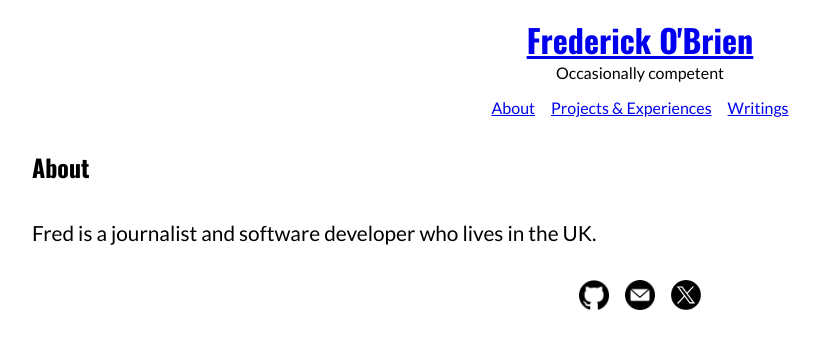
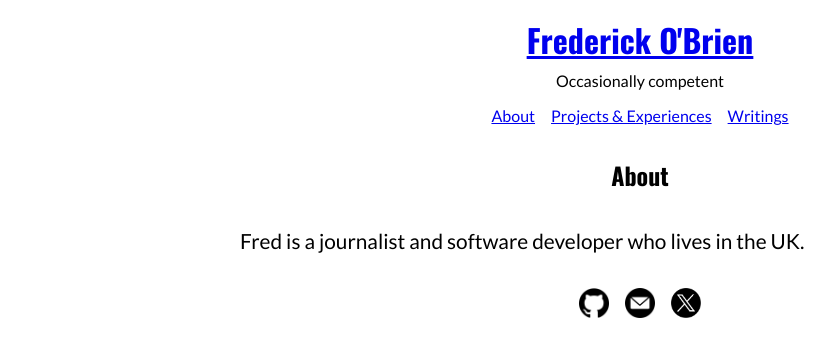
Before and after one commit to frederickobrien/portfolio, a SvelteKit app in the folder site/: page /about in a window 1280 px wide. Shown: the top 356 px of the page, without its empty margins (0-834 px from the left). Built offline with nearby package versions, Linux system fonts and the light colour scheme.

Commit message:
Meta tags, mostly

```diff
--- a/site/src/lib/components/Header.svelte
+++ b/site/src/lib/components/Header.svelte
@@ -36,23 +36,24 @@
 
 	.header-content {
 		max-width: 800px;
-		padding: 1em;
+		padding: 1rem;
 	}
 
 	nav {
 		display: flex;
-		gap: 1em;
-		margin-top: 1em;
+		gap: 1rem;
+		margin-top: 1rem;
 	}
 
 	h1 {
-		font-size: 2em;
+		font-size: 2rem;
+		margin-bottom: 0.5rem;
 	}
 
 	ul {
 		display: flex;
 		list-style-type: none;
 		padding: 0;
-		column-gap: 1em;
+		column-gap: 1rem;
 	}
 </style>
--- a/site/src/routes/+page.svelte
+++ b/site/src/routes/+page.svelte
@@ -9,6 +9,11 @@
 	const play = data.projects.filter((item) => item.meta.type === 'play').slice(0, 3);
 	const recentWritings: BylineDetails[] = data.writings.slice(0, 10);
 </script>
+
+<svelte:head>
+	<title>Home | Frederick O'Brien</title>
+	<meta name="description" content="Home page" />
+</svelte:head>
 
 {#snippet homepageSection(heading, data)}
 	<div>
--- a/site/src/routes/about/+page.svelte
+++ b/site/src/routes/about/+page.svelte
@@ -1,3 +1,23 @@
-<h2>About</h2>
+<svelte:head>
+	<title>About | Frederick O'Brien</title>
+	<meta
+		name="description"
+		content="Everything you could possibly want to know about me, probably more."
+	/>
+</svelte:head>
 
-<p>Fred is a journalist and software developer who lives in the UK.</p>
+<section>
+	<h2>About</h2>
+
+	<p>Fred is a journalist and software developer who lives in the UK.</p>
+</section>
+
+<style>
+	h2 {
+		text-align: center;
+	}
+	section {
+		max-width: 800px;
+		margin: 0 auto;
+	}
+</style>
--- a/site/src/routes/projects/+page.svelte
+++ b/site/src/routes/projects/+page.svelte
@@ -1,11 +1,29 @@
 <script>
 	import ProjectCard from '$lib/components/ProjectCard.svelte';
 
-	export let data;
+	const { data } = $props();
 </script>
 
-<h2>Projects & Experiences</h2>
+<svelte:head>
+	<title>Projects & Experiences | Frederick O'Brien</title>
+	<meta name="description" content="Things what I've done." />
+</svelte:head>
 
-{#each data.projects as exploit}
-	<ProjectCard {...exploit} />
-{/each}
+<section>
+	<h2>Projects & Experiences</h2>
+
+	{#each data.projects as exploit}
+		<ProjectCard {...exploit} />
+	{/each}
+</section>
+
+<style>
+	h2 {
+		text-align: center;
+		margin-bottom: 2rem;
+	}
+	section {
+		max-width: 800px;
+		margin: 0 auto;
+	}
+</style>
--- a/site/src/routes/weblog/+page.svelte
+++ b/site/src/routes/weblog/+page.svelte
@@ -1,18 +1,37 @@
 <script>
-	export let data;
+	const { data } = $props();
 </script>
 
+<svelte:head>
+	<title>Weblog | Frederick O'Brien</title>
+	<meta
+		name="description"
+		content="Things what I've written for my website. Likely of little value."
+	/>
+</svelte:head>
+
+<div class="container">
 	<h2>Weblog</h2>
-
 	<ul>
 		{#each data.posts as post}
 			<li>
-			<h2>
+				<h3>
 					<a href={post.path}>
 						{post.meta.title}
 					</a>
-			</h2>
+				</h3>
 				{post.meta.date}
 			</li>
 		{/each}
 	</ul>
+</div>
+
+<style>
+	h2 {
+		text-align: center;
+	}
+	.container {
+		max-width: 800px;
+		margin: 0 auto;
+	}
+</style>
--- a/site/src/routes/writings/+page.svelte
+++ b/site/src/routes/writings/+page.svelte
@@ -4,8 +4,26 @@
 	const { data } = $props();
 </script>
 
-<h2>Writings</h2>
+<svelte:head>
+	<title>Writings | Frederick O'Brien</title>
+	<meta name="description" content="Just about all the things I've written over the years." />
+</svelte:head>
 
-{#each data.writings as byline}
-	<BylineCard {...byline} />
-{/each}
+<section>
+	<h2>Writings</h2>
+
+	{#each data.writings as byline}
+		<BylineCard {...byline} />
+	{/each}
+</section>
+
+<style>
+	h2 {
+		text-align: center;
+		margin-bottom: 2rem;
+	}
+	section {
+		max-width: 800px;
+		margin: 0 auto;
+	}
+</style>
```
Also changed, not shown: site/src/routes/projects/[slug]/+page.svelte (+6 -1 lines), site/src/routes/weblog/[slug]/+page.svelte (+6 -1 lines). Lines whose indentation alone changed are shown as unchanged.
